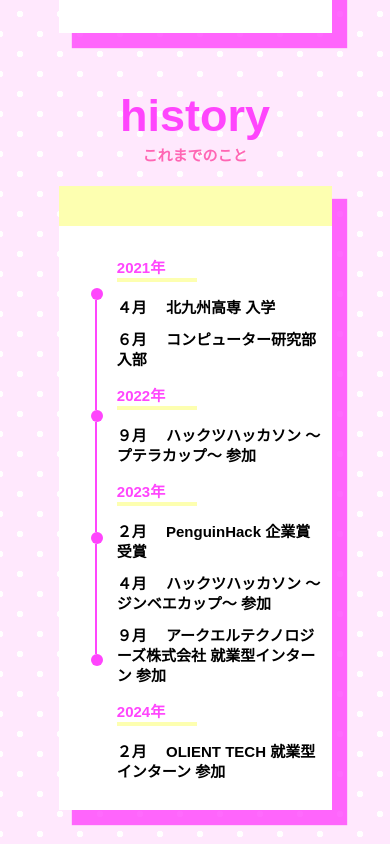
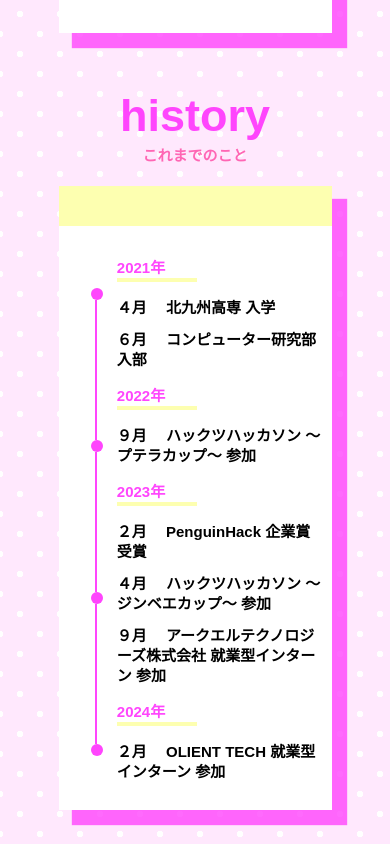
Before and after one commit to yama-chiiii/portfolio, a Next.js app: page / in a window 390 px wide. Shown: the part 726-1570 px from the top of the page. Built offline with nearby package versions, Linux system fonts and the light colour scheme; a web font is replaced by a local one.

Commit message:
ファイルの整理

```diff
--- a/src/app/component/history.css
+++ b/src/app/component/history.css
@@ -20,6 +20,6 @@
     }
 
     .custom-line {
-      height: 110px; /* スマホサイズでの高さを110pxに（h-110相当） */
+      height: 140px; /* スマホサイズでの高さを110pxに（h-110相当） */
     }
   }
--- a/src/app/component/language.css
+++ /dev/null
@@ -1,5 +0,0 @@
-.text{
-    display: flex;
-    flex-wrap: wrap;
-
-}
--- a/src/app/component/language.tsx
+++ b/src/app/component/language.tsx
@@ -1,5 +1,3 @@
-import "./language.css";
-
 type Language = {
     language: string;
     overview: string;
@@ -15,7 +13,7 @@ export const Language: React.FC<Language> = ({ language, overview, heart }) => {
                     <br />
                     Script
                 </>
-            ); // TypeScriptの間に改行を挿入
+            );
         } else if (name === "JavaScript") {
             return (
                 <>
@@ -23,7 +21,7 @@ export const Language: React.FC<Language> = ({ language, overview, heart }) => {
                     <br />
                     Script
                 </>
-            ); // JavaScriptの間に改行を挿入
+            );
         } else {
             return name;
         }
```
